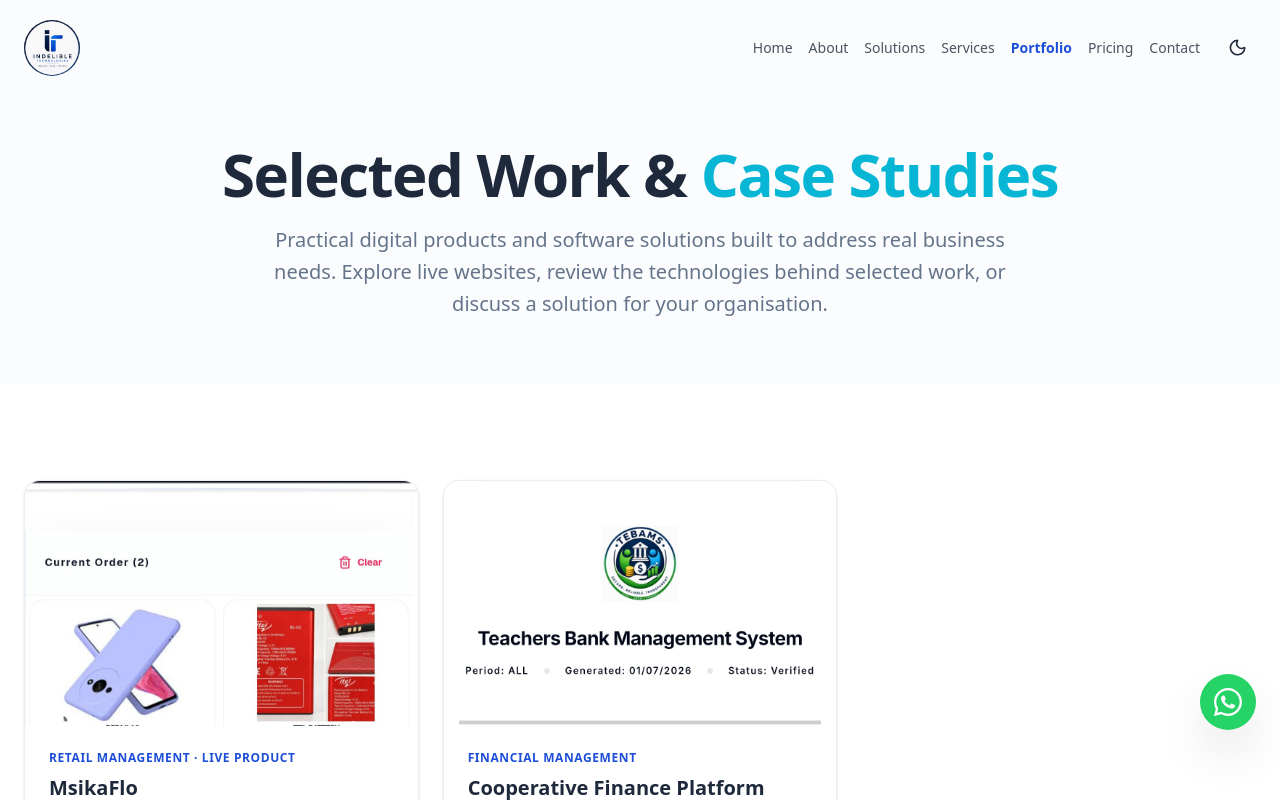
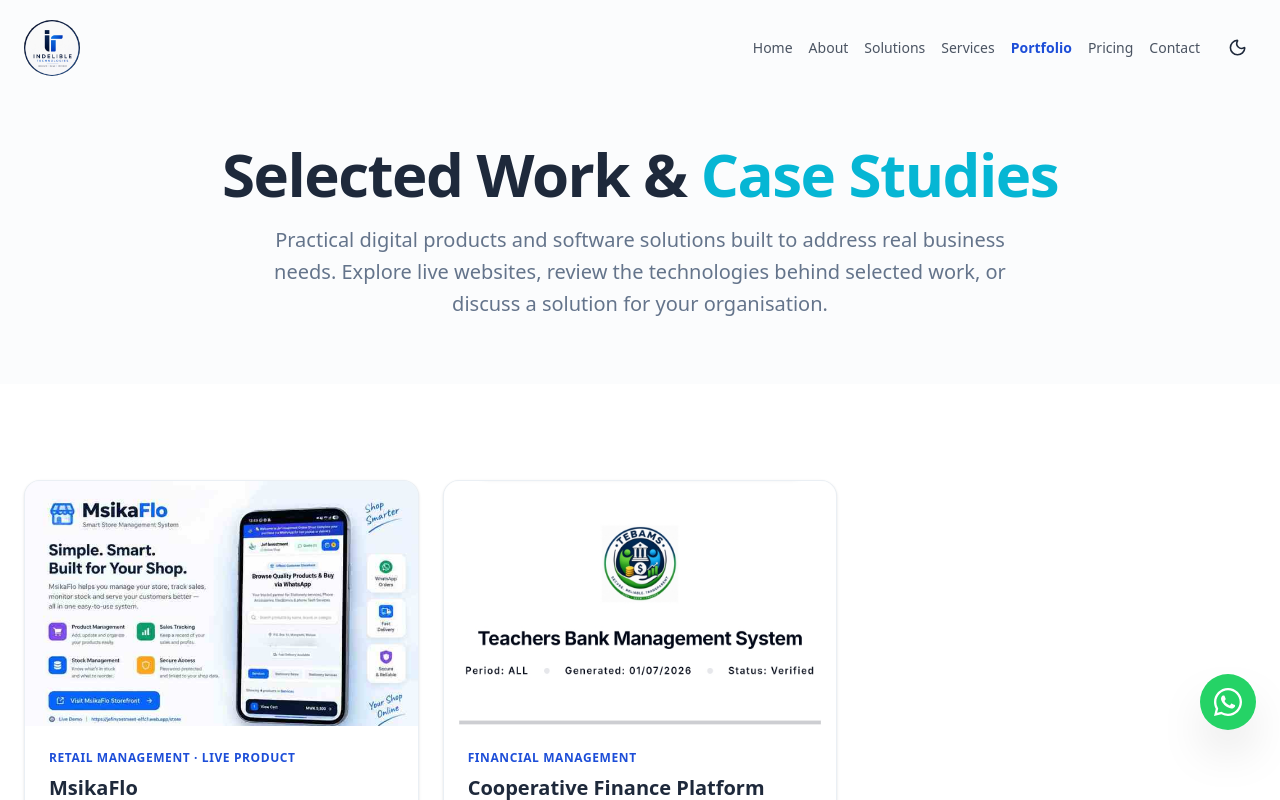
Before and after one commit to Indelible-cpu/MyWebsite, a Next.js app: page /portfolio in a window 1280 px wide. Shown: the top 800 px of the page. Built offline with nearby package versions, Linux system fonts and the light colour scheme.

Commit message:
Use storefront showcase image for MsikaFlo portfolio card

```diff
--- a/app/portfolio/page.tsx
+++ b/app/portfolio/page.tsx
@@ -11,7 +11,7 @@ const projects = [
     category: "Retail Management · Live Product",
     description:
       "A retail management system built around practical shop workflows, including inventory and sales records. Its React, Firebase and Firestore stack supports an offline-first workflow with later synchronisation, plus an AI-assisted product finder.",
-    image: "/images/msikapos-dashboard.jpg",
+    image: "/images/msikaflo-storefront-showcase.jpg",
     tags: ["React", "Firebase", "Firestore", "Retail"],
     href: "https://jefinvestment-e1fc1.web.app/store",
     linkLabel: "Visit live storefront",
```
